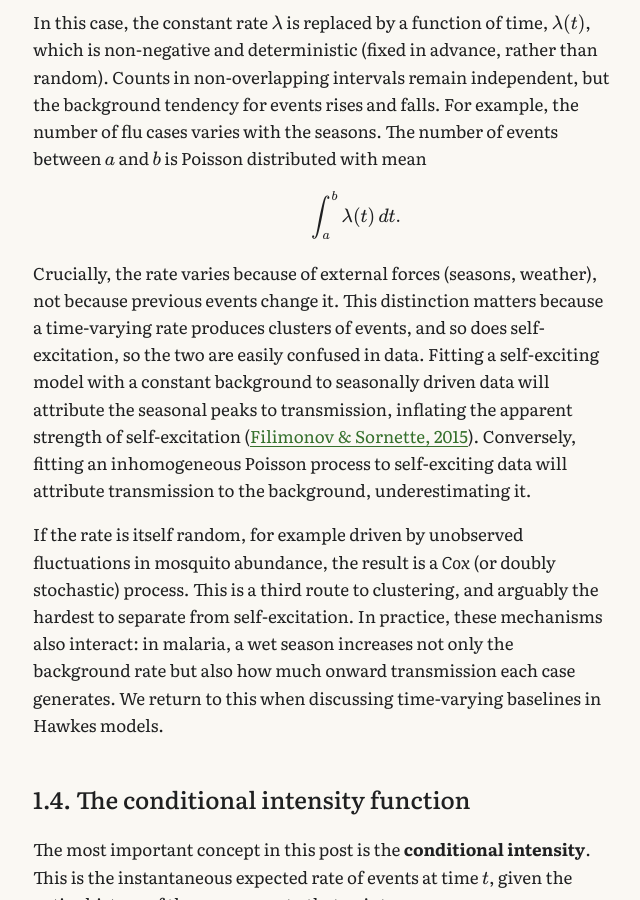
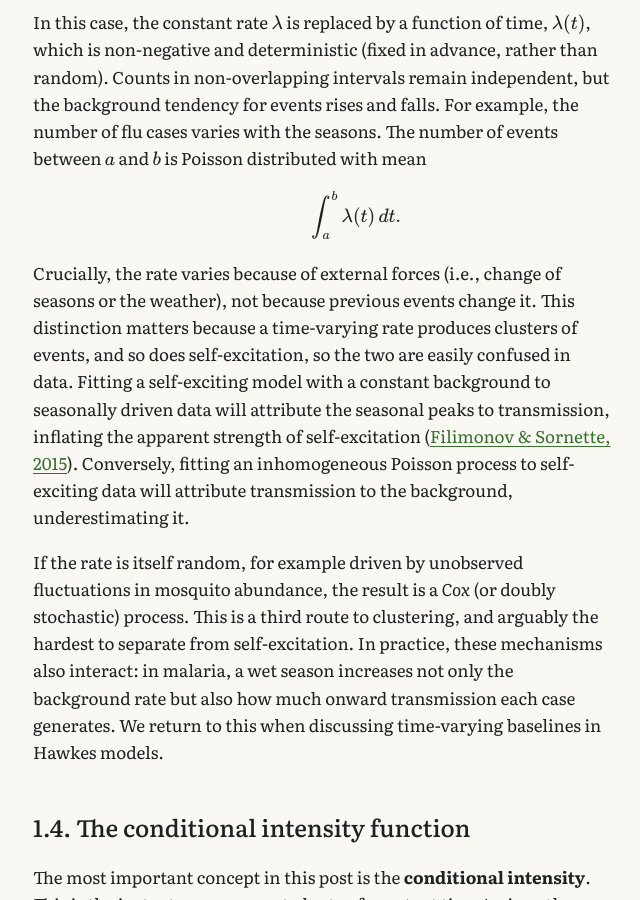
Before and after one commit to timj-wood/timj-wood.github.io, a Jekyll site: the page built from _posts/2026-09-20-hawkes-processes.md, in a window 1280 px wide and 900 px high, scrolled down 2915 px. Shown: the whole window, without its empty margins (284-924 px from the left). Built offline with Jekyll 4.4.1, drawn with Linux system fonts in a browser that asks for light colours; some of the changed text lies outside the part shown.

Commit message:
Update 2026-09-20-hawkes-processes.md

```diff
--- a/_posts/2026-09-20-hawkes-processes.md
+++ b/_posts/2026-09-20-hawkes-processes.md
@@ -55,7 +55,7 @@ $$
 \int_a^b \lambda(t)\,dt.
 $$
 
-Crucially, the rate varies because of external forces (seasons, weather), not because previous events change it. This distinction matters because a time-varying rate produces clusters of events, and so does self-excitation, so the two are easily confused in data. Fitting a self-exciting model with a constant background to seasonally driven data will attribute the seasonal peaks to transmission, inflating the apparent strength of self-excitation ([Filimonov & Sornette, 2015](https://www-tandfonline-com.bris.idm.oclc.org/doi/full/10.1080/14697688.2015.1032544)). Conversely, fitting an inhomogeneous Poisson process to self-exciting data will attribute transmission to the background, underestimating it.
+Crucially, the rate varies because of external forces (i.e., change of seasons or the weather), not because previous events change it. This distinction matters because a time-varying rate produces clusters of events, and so does self-excitation, so the two are easily confused in data. Fitting a self-exciting model with a constant background to seasonally driven data will attribute the seasonal peaks to transmission, inflating the apparent strength of self-excitation ([Filimonov & Sornette, 2015](https://www-tandfonline-com.bris.idm.oclc.org/doi/full/10.1080/14697688.2015.1032544)). Conversely, fitting an inhomogeneous Poisson process to self-exciting data will attribute transmission to the background, underestimating it.
 
 If the rate is itself random, for example driven by unobserved fluctuations in mosquito abundance, the result is a *Cox* (or doubly stochastic) process. This is a third route to clustering, and arguably the hardest to separate from self-excitation. In practice, these mechanisms also interact: in malaria, a wet season increases not only the background rate but also how much onward transmission each case generates. We return to this when discussing time-varying baselines in Hawkes models.
 
```
